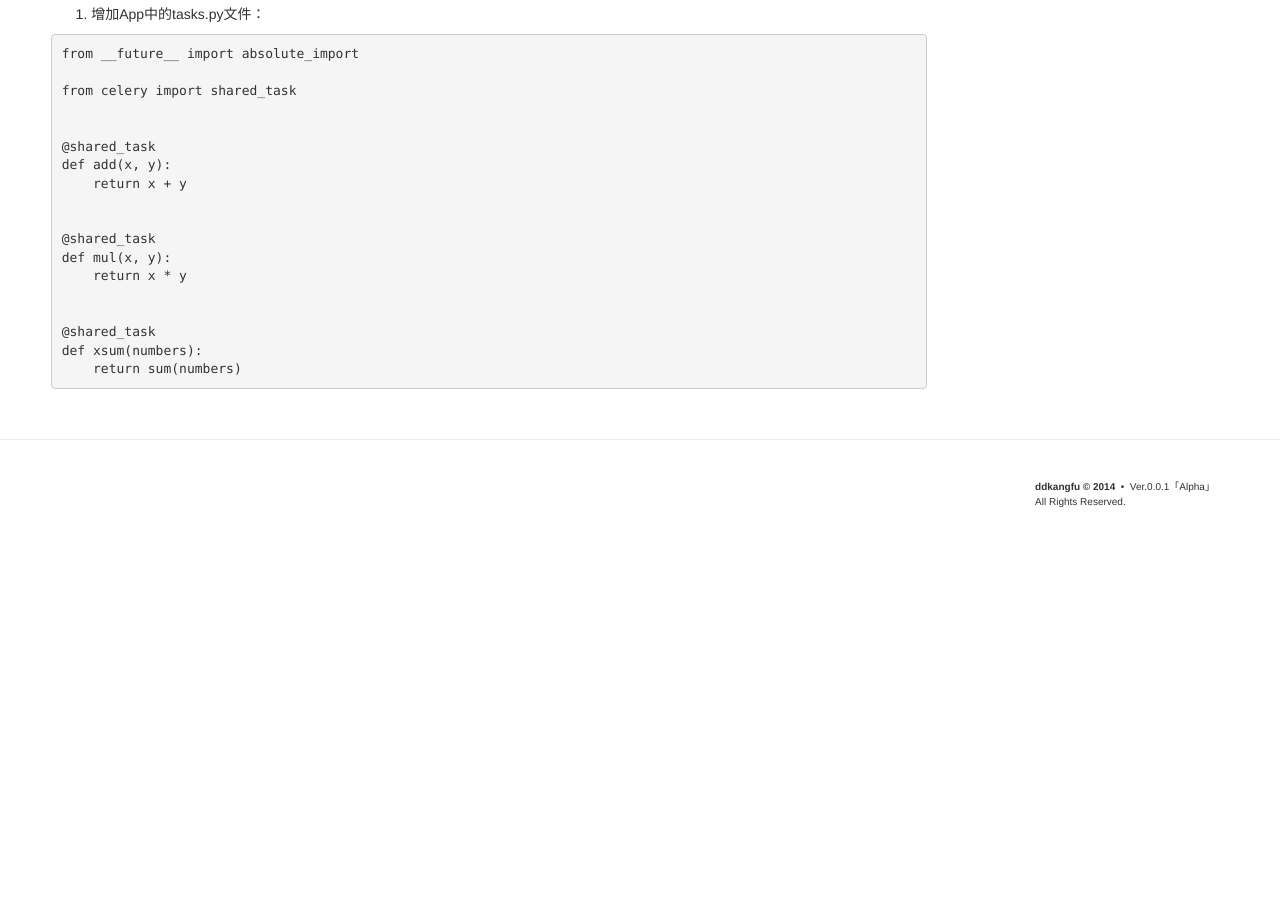
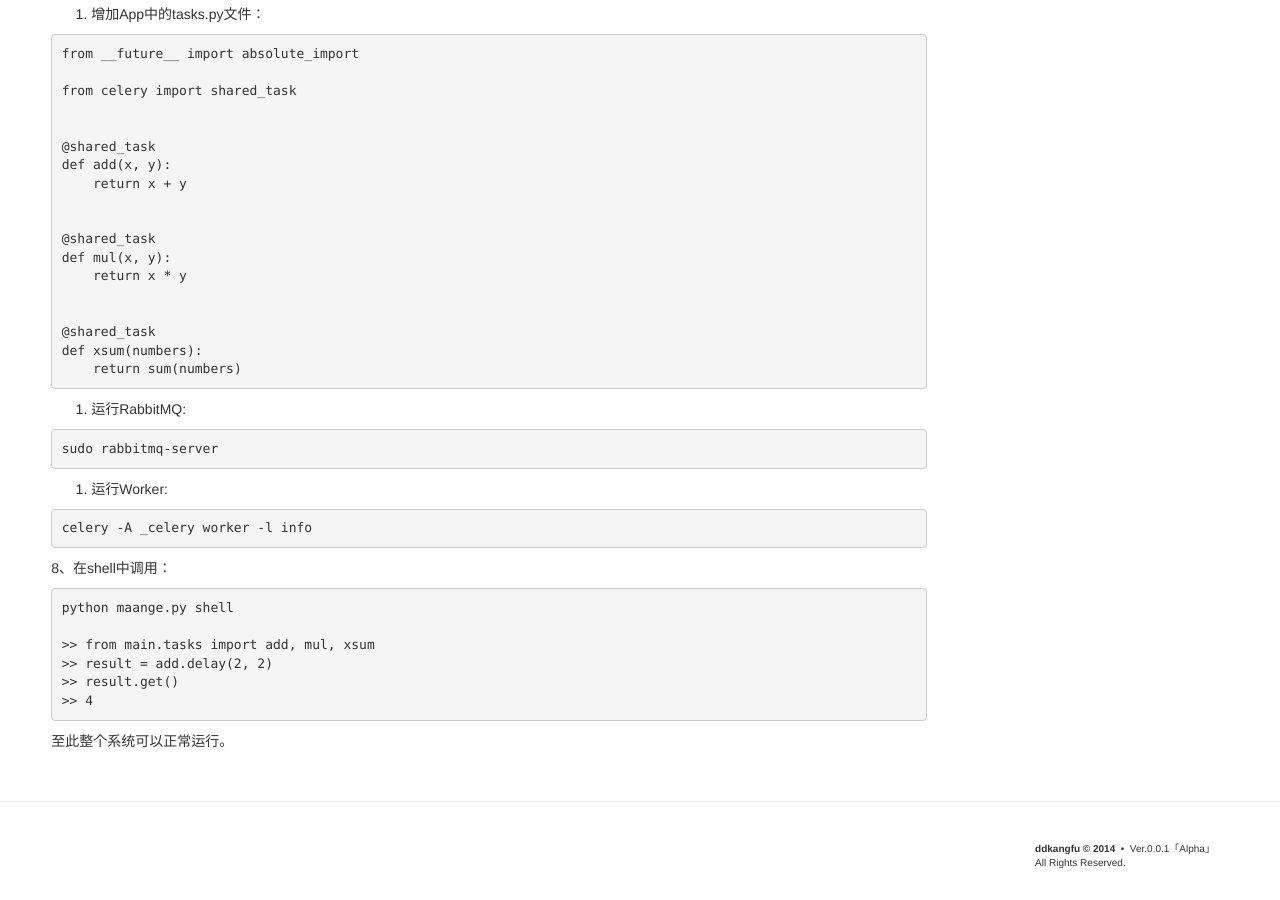
Before and after one commit to ddkangfu/ddkangfu.github.io, a Jekyll site: the page built from _posts/2014-12-15-django-celery.md, in a window 1280 px wide and 900 px high, scrolled down 1296 px. Built offline with Jekyll 4.4.1, drawn with Linux system fonts in a browser that asks for light colours; some web fonts are replaced; Markdown is read by kramdown in place of the engine named in the settings; before the commit the page ends 1835 px from its top, so only the background shows below that.

Commit message:
修改2014-12-15的文章。

````diff
--- a/_posts/2014-12-15-django-celery.md
+++ b/_posts/2014-12-15-django-celery.md
@@ -101,3 +101,28 @@ def mul(x, y):
 def xsum(numbers):
     return sum(numbers)
 ```
+
+6. 运行RabbitMQ:
+
+```
+sudo rabbitmq-server
+```
+
+7. 运行Worker:
+
+```
+celery -A _celery worker -l info
+```
+
+8、在shell中调用：
+
+```
+python maange.py shell
+
+>> from main.tasks import add, mul, xsum
+>> result = add.delay(2, 2)
+>> result.get()
+>> 4
+```
+
+至此整个系统可以正常运行。
````
